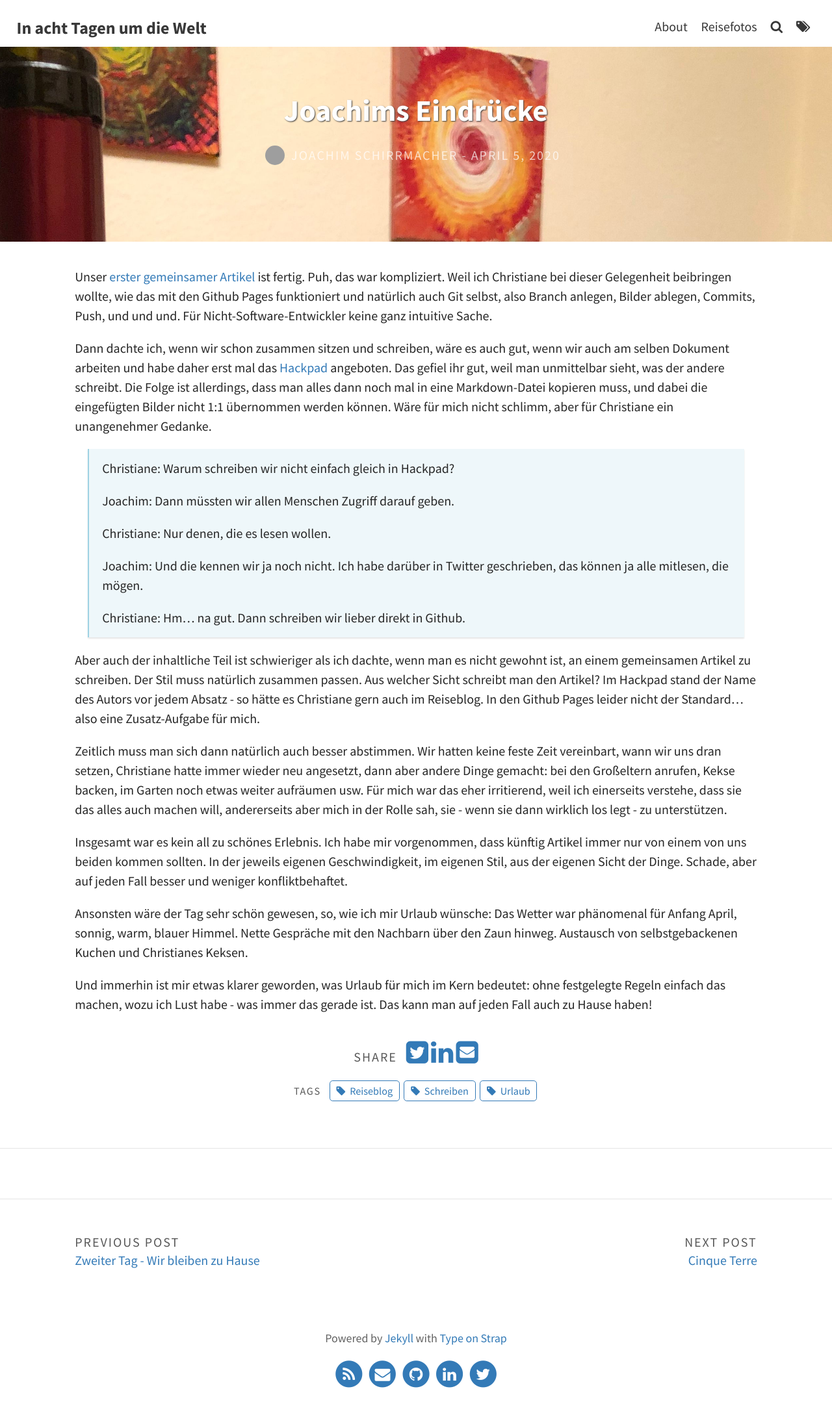
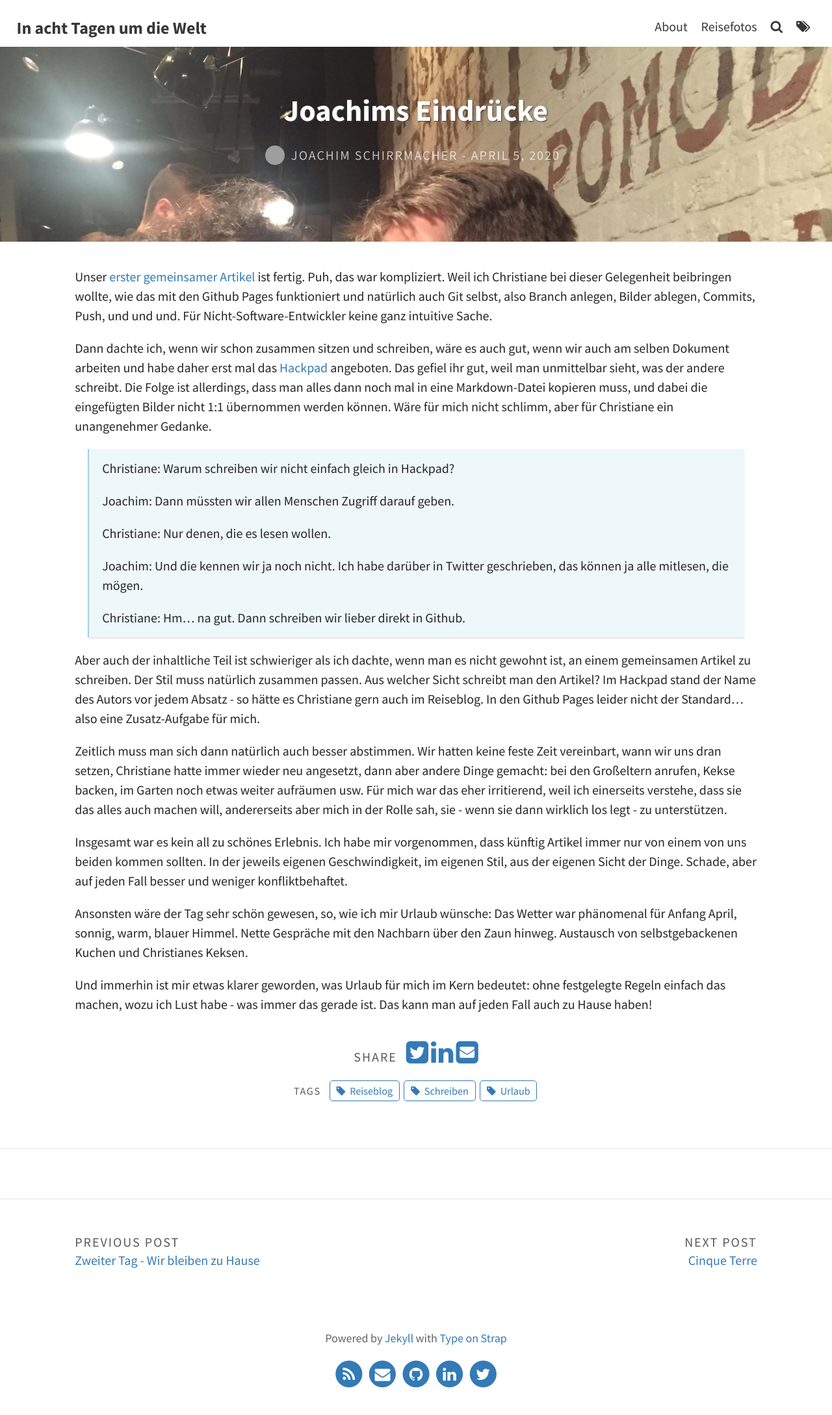
Before and after one commit to jschirrmacher/eight-days, a Jekyll site: the page built from _posts/2020-04-05-gedanken-von-joachim.md, in a window 1280 px wide. Shown: the whole page at 65% size. Built offline with Jekyll 4.4.1, drawn with Linux system fonts in a browser that asks for light colours; comment, search, counter and statistics services are not loaded; grey boxes are pictures that could not be loaded.

Commit message:
Optimized images

```diff
--- a/_posts/2020-04-05-gedanken-von-joachim.md
+++ b/_posts/2020-04-05-gedanken-von-joachim.md
@@ -1,8 +1,8 @@
 ---
 layout: post
 title: Joachims Eindrücke
-feature-img: gallery/VinoItaliano.jpg
-thumbnail: gallery/VinoItaliano.jpg
+feature-img: gallery/ChristianeUndJoachim.jpg
+thumbnail: gallery/ChristianeUndJoachim.jpg
 author: jschirrmacher
 tags: Reiseblog Schreiben Urlaub
 ---
```
Also changed, not shown: _posts/2020-04-07-vierter-tag-taiwan.md (+1 -1 lines), assets/img/thumbnails/KonfuziusTempelTaiwan.jpg (added), gallery/ChristianeUndJoachim.jpg (added), gallery/KonfuziusTempelTaiwan.jpg, gallery/Pieter_Aertsen_Metzgerladen.jpg (added).
